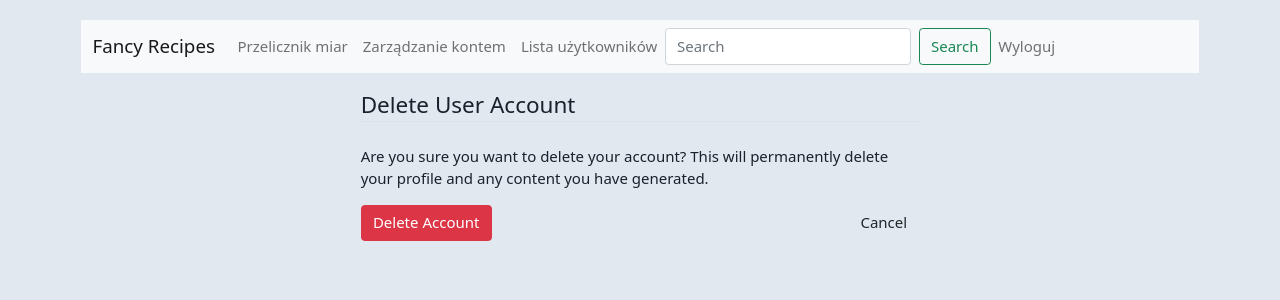
After one commit to patryk0504/Fancy-Recipes, a Django app: page /profile/deleteProfile/ in a window 1280 px wide. The commit adds this page. Shown: the top 300 px of the page. Run offline with Django 3.2, Linux system fonts and the light colour scheme; the visitor is signed in with stand-in values (Sample User, id 1).

Commit message:
add deleteProfile front

```diff
--- a/Fancy_Recipes/app/forms.py
+++ b/Fancy_Recipes/app/forms.py
@@ -19,3 +19,9 @@ class ProfileUpdateForm(forms.ModelForm):
     class Meta:
         model = User
         fields = ['full_name','username', 'email', 'about']
+
+
+class ProfileDeleteForm(forms.ModelForm):
+    class Meta:
+        model = User
+        fields = []   #Form has only submit button.  Empty "fields" list still necessary, though.
--- /dev/null
+++ b/Fancy_Recipes/app/templates/deleteProfile.html
@@ -0,0 +1,19 @@
+{% extends 'base.html' %}
+{% block body %}
+
+<form method="POST" style="margin-top: 1rem; width: 50%; margin-left: auto; margin-right: auto;">
+    {% csrf_token %}
+    <fieldset class="form-group">
+        <legend class="border-bottom mb-4">Delete User Account</legend>
+            <p>Are you sure you want to delete your account?  This will permanently delete your
+               profile and any content you have generated.</p>
+            {{ delete_form }}
+    </fieldset>
+    <div class="form-group">
+        <button class="btn btn-danger" type="submit">Delete Account</button>
+            <a class="btn btn-primary-custom" style="float:right;"
+               href="{% url 'profile' %}">Cancel</a>
+    </div>
+</form>
+
+{% endblock %}
--- a/Fancy_Recipes/app/templates/profile.html
+++ b/Fancy_Recipes/app/templates/profile.html
@@ -15,7 +15,7 @@
                         <h4>user12345</h4>
                         <p class="text-secondary">{{ email }}</p>
                         <p class="text-muted font-size-sm">Data dołączenia: {{ join_date }}</p>
-                        <input type="button" class="btn btn-primary" onclick="location.href='{% url 'updateProfile' %}';" value="Edytuj profil" />
+                        <input type="button" class="btn btn-primary" onclick="location.href='{% url 'updateProfile' %}'" value="Edytuj profil" />
 
                     </div>
                   </div>
@@ -26,7 +26,7 @@
                     <li class="list-group-item list-group-item-light"><a class="nav-link" href="#">Stworzone przez ciebie</a></li>
                     <li class="list-group-item list-group-item-light"><a class="nav-link" href="#">Dodaj nowy przepis</a></li>
                     <li class="list-group-item list-group-item-light"><a class="nav-link" href="#">Ulubione przepisy</a></li>
-                    <li class="list-group-item list-group-item-light"><a class="nav-link" style="color: #ff0000" href="#">Usuń konto</a></li>
+                    <li class="list-group-item list-group-item-light"><a class="nav-link" style="color: #ff0000" href="{% url 'deleteProfile' %}">Usuń konto</a></li>
                 </ul>
               </div>
             </div>
--- a/Fancy_Recipes/app/urls.py
+++ b/Fancy_Recipes/app/urls.py
@@ -7,5 +7,6 @@ urlpatterns = [
     path('register/', views.register, name='register'),
     path('login/', views.login, name='login'),
     path('profile/', views.profile, name='profile'),
-    path('updateProfile/', views.updateProfile, name='updateProfile')
+    path('profile/updateProfile/', views.updateProfile, name='updateProfile'),
+    path('profile/deleteProfile/', views.deleteProfile, name='deleteProfile')
 ]
--- a/Fancy_Recipes/app/views.py
+++ b/Fancy_Recipes/app/views.py
@@ -2,7 +2,7 @@ from django.http import HttpResponse
 from django.shortcuts import render, redirect
 from django.template import loader
 from django.contrib import messages
-from .forms import RegisterForm, ProfileUpdateForm
+from .forms import RegisterForm, ProfileUpdateForm, ProfileDeleteForm
 from django.contrib.auth.decorators import  login_required
 
 
@@ -57,3 +57,12 @@ def updateProfile(request):
         'full_name': 'Kenneth Valdez',
     }
     return HttpResponse(template.render(context,request))
+
+@login_required
+def deleteProfile(request):
+    template = loader.get_template('deleteProfile.html')
+    delete_form = ProfileDeleteForm()
+    context = {
+        'delete_form' : delete_form
+    }
+    return HttpResponse(template.render(context,request))
```
